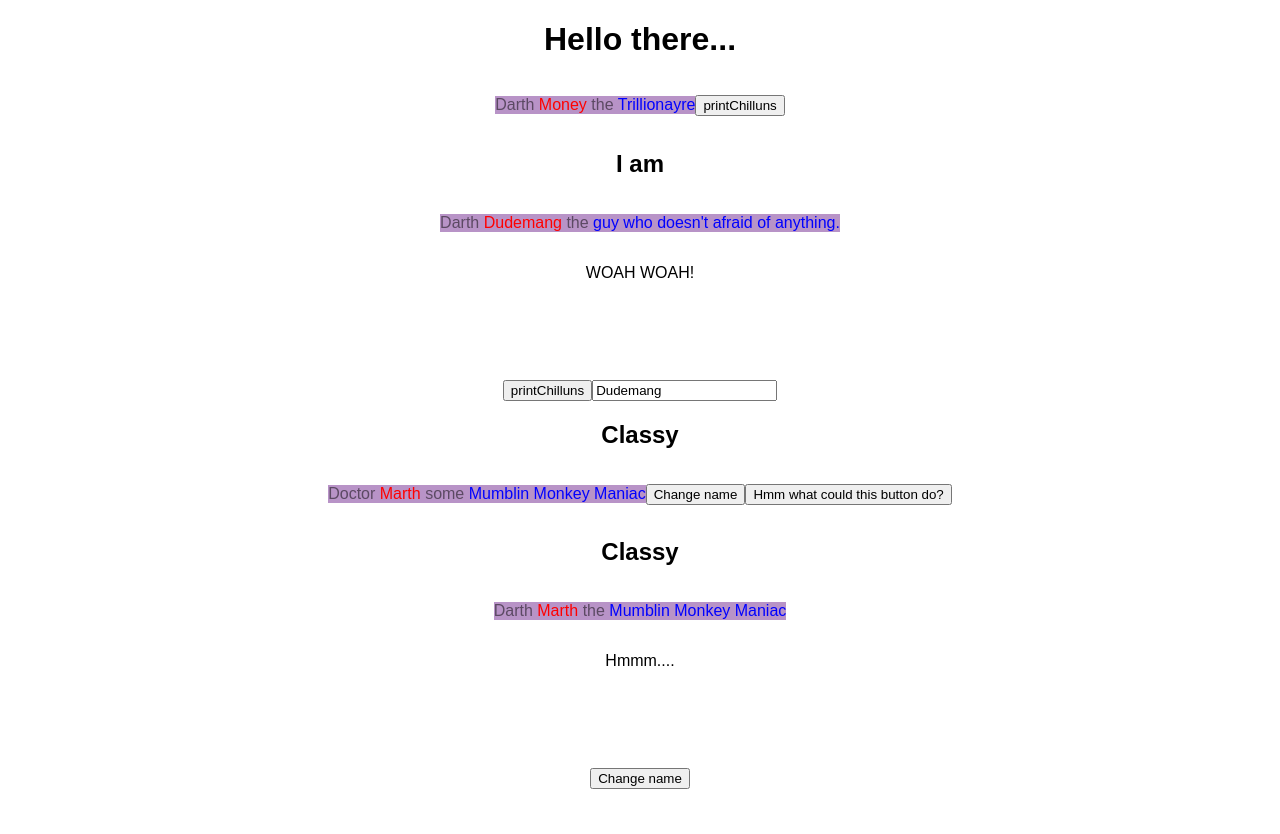
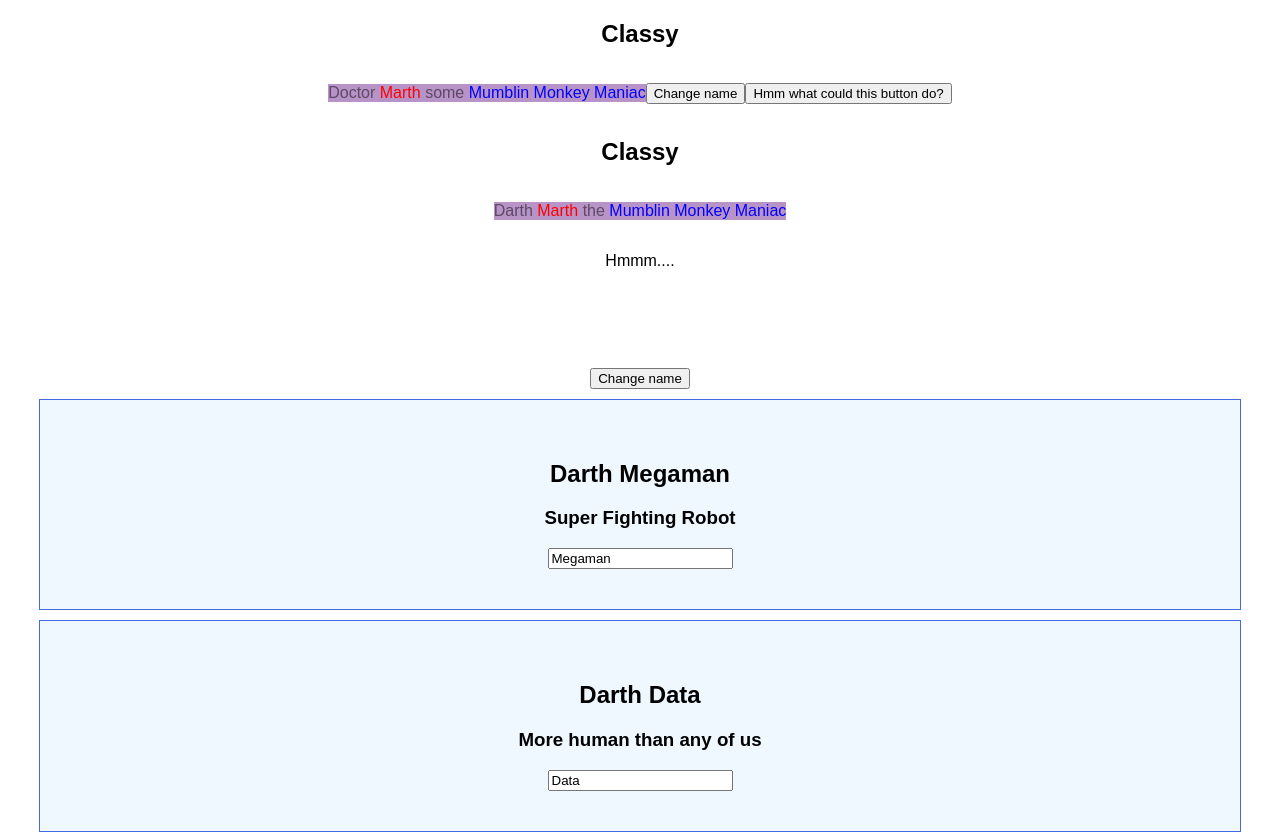
Before and after one commit to jltyler/ReactPractice, a React (Create React App) app: page / in a window 1280 px wide. Shown: the top 834 px of the page. Before the commit the page ends 800 px from the top, so only its background shows below. Built offline with nearby package versions, Linux system fonts and the light colour scheme.

Commit message:
Display dumb components in a list
Dumb Person components rendered using a list map
Also bound textboxes to changeNames using the index of the Person

```diff
--- a/src/App.js
+++ b/src/App.js
@@ -5,11 +5,18 @@ import PersonClass from './Person/PersonClass';
 
 class App extends Component {
   state = {
-    displayOthers: true,
+    displayOthers: false,
     person: {
       name: 'Dudemang',
       title: 'guy who doesn\'t afraid of anything.',
     },
+    people: [
+      {name: 'Megaman', title: 'Super Fighting Robot'},
+      {name: 'Data', title: 'More human than any of us'},
+      {name: 'Amos', title: 'That Guy'},
+      {name: 'Garthpetersans', title: 'Living in a Society'},
+      {name: 'Cackletta', title: 'That one laser eye attack'},
+    ],
   }
 
   toggleDisplayOthers = () => {
@@ -27,6 +34,14 @@ class App extends Component {
     })
   }
 
+  changePersonName = (index, event) => {
+    let newPeople = this.state.people;
+    newPeople[index].name = event.target.value;
+    this.setState({
+      people: newPeople
+    })
+  }
+
   render() {
     return (
       <div className="App">
@@ -40,6 +55,11 @@ class App extends Component {
         }
         <PersonClass clickAction={this.toggleDisplayOthers}/>
         <PersonClass>Hmmm....</PersonClass>
+        {this.state.people && this.state.people.length &&
+        <div>
+          {this.state.people.map((p, i) => <Person name={p.name} title={p.title} textChange={this.changePersonName.bind(this, i)} />)}
+        </div>
+        }
       </div>
     );
   }
--- a/src/Person/Person.css
+++ b/src/Person/Person.css
@@ -15,3 +15,12 @@
 .tall {
     height: 100px;
 }
+
+.namecard {
+    max-width: 800px;
+    min-width: 500px;
+    margin: 10px auto;
+    padding: 40px 200px;
+    background-color: aliceblue;
+    border: 1px solid royalblue;
+}
--- a/src/Person/Person.js
+++ b/src/Person/Person.js
@@ -8,11 +8,11 @@ const printChilluns = (props) => {
 
 const person = (props) => {
     const x = (
-        <div>
-        <p className="sith">Darth <span className="name">{props.name}</span> {Common.choice(['the', 'a', 'some'])} <span className="title">{props.title}</span></p>
-        {props.children && <p className="tall">{props.children}</p>}
-        <button onClick={(e) => printChilluns(props)}>printChilluns</button>
-        {props.textChange && <input type="text" onChange={props.textChange} value={props.name} />}
+        <div className="namecard">
+            <h2>Darth <span className="name">{props.name}</span></h2>
+            <h3 className="title">{props.title}</h3>
+            {props.children && <p>{props.children}</p>}
+            {props.textChange && <input type="text" onChange={props.textChange} value={props.name} />}
         </div>
     )
     return x
```
